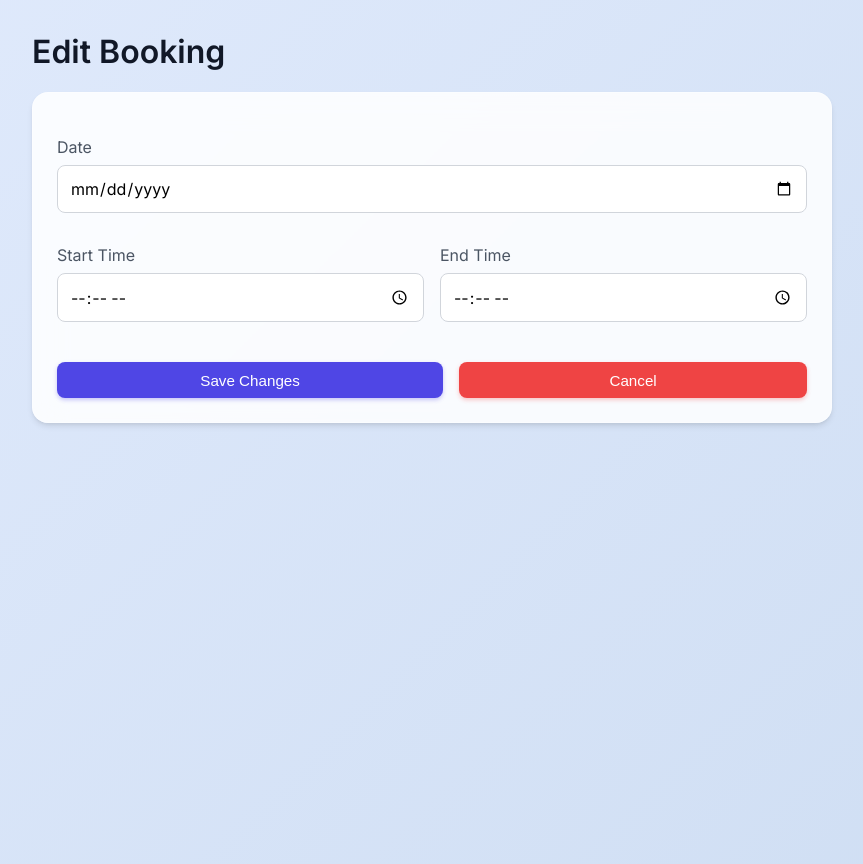
After one commit to olisaemekajnr/room-scheduler, a Flask app: template templates/edit_booking.html in a window 1280 px wide. The commit adds this page. Shown: the whole page, without its empty margins (208-1071 px from the left). Run offline with Flask 3, Linux system fonts and the light colour scheme; the template is opened without the code that fills it, so the values that code supplies are empty.

Commit message:
group 3 task

```diff
--- a/main.py
+++ b/main.py
@@ -43,6 +43,12 @@ def root():
             booking_id = request.form.get('booking_id')
             if room_id and day_id and booking_id:
                 models.delete_booking(room_id, day_id, booking_id, user['user_id'])
+        elif action == 'delete_room':
+            room_id = request.form.get('room_id')
+            if room_id:
+                success, msg = models.delete_room(room_id, user['user_id'])
+                if not success:
+                    error_message = msg
         return redirect(url_for('root'))
 
     rooms = models.get_rooms()
@@ -61,5 +67,35 @@ def root():
                            my_bookings_room=my_bookings_room,
                            filter_room_id=filter_room_id)
 
+@app.route('/edit_booking', methods=['GET', 'POST'])
+def edit_booking():
+    user = verify_token(request.cookies.get('token'))
+    if not user:
+        return redirect(url_for('root'))
+
+    room_id = request.args.get('room_id') or request.form.get('room_id')
+    day_id = request.args.get('day_id') or request.form.get('old_day_id')
+    booking_id = request.args.get('booking_id') or request.form.get('booking_id')
+
+    error_message = None
+
+    if request.method == 'POST':
+        new_day = request.form.get('booking_date')
+        new_start = request.form.get('start_time')
+        new_end = request.form.get('end_time')
+
+        if room_id and day_id and booking_id and new_day and new_start and new_end:
+            success, msg = models.update_booking(room_id, day_id, booking_id, new_day, new_start, new_end, user['user_id'])
+            if success:
+                return redirect(url_for('root'))
+            else:
+                error_message = msg
+
+    booking_data = models.get_booking(room_id, day_id, booking_id)
+    if not booking_data or booking_data.get('created_by') != user['user_id']:
+        return redirect(url_for('root'))
+
+    return render_template('edit_booking.html', b=booking_data, error=error_message)
+
 if __name__ == '__main__':
     app.run(host='127.0.0.1', port=8080, debug=True)
--- /dev/null
+++ b/templates/edit_booking.html
@@ -0,0 +1,50 @@
+<!DOCTYPE html>
+<html lang="en">
+<head>
+    <meta charset="UTF-8">
+    <meta name="viewport" content="width=device-width, initial-scale=1.0">
+    <title>Edit Booking - Room Scheduler</title>
+    <link rel="stylesheet" href="/static/style.css">
+</head>
+<body>
+    <div class="container">
+        <h1>Edit Booking</h1>
+
+        {% if error %}
+        <div class="error-message">
+            {{ error }}
+        </div>
+        {% endif %}
+
+        <div class="card">
+            <h2>{{ b.room_name }}</h2>
+            <form method="POST" action="/edit_booking">
+                <input type="hidden" name="room_id" value="{{ b.room_id }}">
+                <input type="hidden" name="old_day_id" value="{{ b.day_id }}">
+                <input type="hidden" name="booking_id" value="{{ b.booking_id }}">
+
+                <label style="display: block; margin-bottom: 0.5rem; color: var(--text-secondary);">Date</label>
+                <input type="date" name="booking_date" value="{{ b.day_id }}" required>
+
+                <div style="display: flex; gap: 1rem; width: 100%; margin-top: 1rem;">
+                    <div style="flex: 1;">
+                        <label style="display: block; margin-bottom: 0.5rem; color: var(--text-secondary);">Start Time</label>
+                        <input type="time" name="start_time" value="{{ b.start_time }}" required>
+                    </div>
+                    <div style="flex: 1;">
+                        <label style="display: block; margin-bottom: 0.5rem; color: var(--text-secondary);">End Time</label>
+                        <input type="time" name="end_time" value="{{ b.end_time }}" required>
+                    </div>
+                </div>
+
+                <div style="display: flex; gap: 1rem; margin-top: 1.5rem;">
+                    <button type="submit" style="flex: 1;">Save Changes</button>
+                    <a href="/" style="flex: 1;">
+                        <button type="button" class="danger" style="width: 100%;">Cancel</button>
+                    </a>
+                </div>
+            </form>
+        </div>
+    </div>
+</body>
+</html>
```
Also changed, not shown: models.py (+71 -6 lines), templates/index.html (+10 -1 lines).
